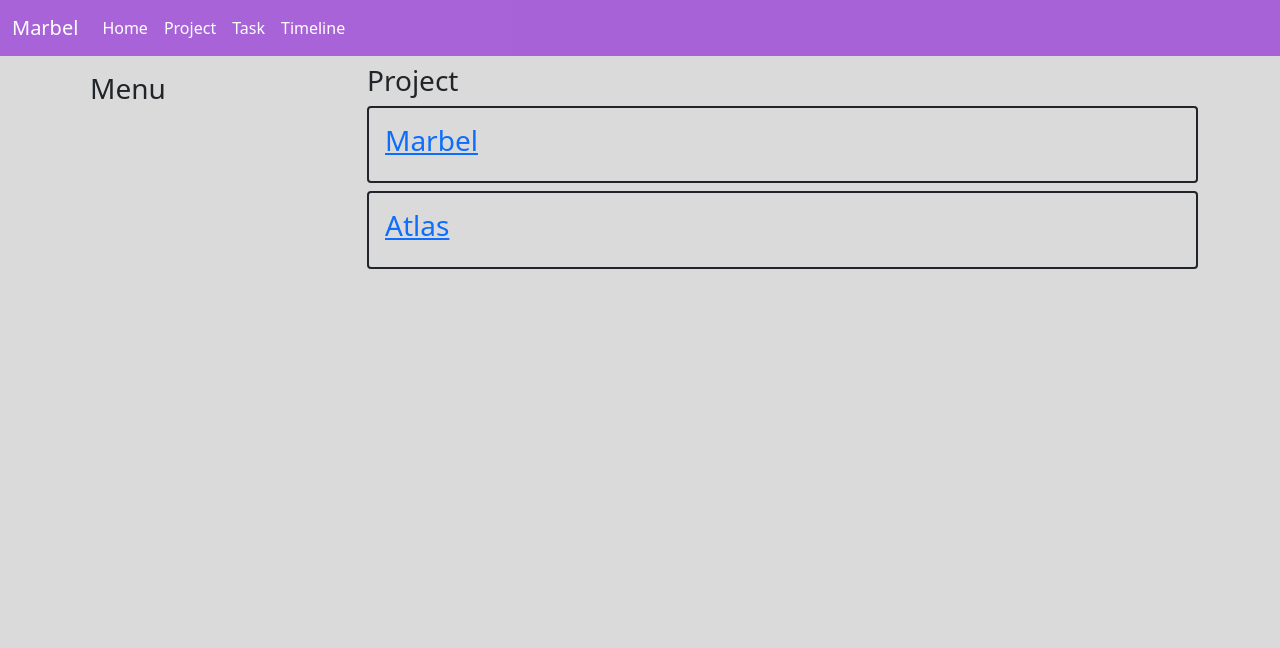
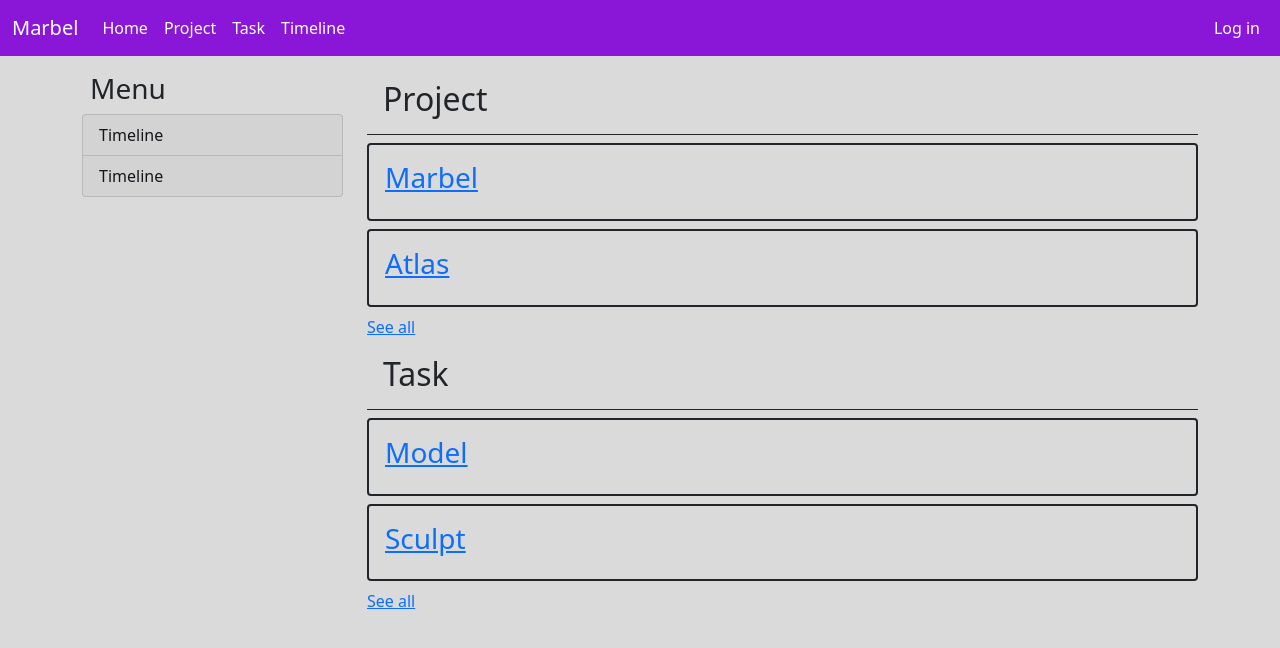
Before and after one commit to Kachornpat/Marbel, a Flask app: page / in a window 1280 px wide. Shown: the top 648 px of the page. Run offline with Flask 3, Linux system fonts and the light colour scheme.

Commit message:
update: project, task pages

```diff
--- a/run.py
+++ b/run.py
@@ -3,27 +3,38 @@ import os
 
 app = Flask(__name__)
 
-project_list = [
-    {
-        "id": 1,
-        "name": "Marbel"
-    },
-    {
-        "id": 2,
-        "name": "Atlas"
-    }
-]
+project_list = [{"id": 1, "name": "Marbel"}, {"id": 2, "name": "Atlas"}]
+
+
+task_list = [{"id": 1, "name": "Model"}, {"id": 2, "name": "Sculpt"}]
 
 
 @app.route("/")
 @app.route("/home")
 def home():
-    return render_template("home.html", title="Home", project_list=project_list)
+    return render_template(
+        "home.html", title="Home", project_list=project_list, task_list=task_list
+    )
+
+
+@app.route("/project")
+def project():
+    return render_template("project_detail.html", title="Project", project_list=project_list)
 
 
 @app.route("/project/<int:project_id>")
-def project(project_id):
-    return render_template("project.html", title="Project", project_id=project_id)
+def project_detail(project_id):
+    return render_template("project_detail.html", title="Project", project_id=project_id)
+
+
+@app.route("/task")
+def task():
+    return render_template("task_detail.html", title="Task", task_list=task_list)
+
+
+@app.route("/task/<int:task_id>")
+def task_detail(task_id):
+    return render_template("task_detail.html", title="Task", task_id=task_id)
 
 
 if __name__ == "__main__":
--- a/static/main.css
+++ b/static/main.css
@@ -5,7 +5,8 @@ body {
 
 header {
   .navbar {
-    background-color: #8a17d79c;
+    background-color: #8a17d7;
+    color: white
   }
 }
 
@@ -26,3 +27,6 @@ header {
 .nav-header .navbar-brand {
   color: white;
 }
+.nav-header .navbar-toggler-icon{
+  color: white;
+}
--- a/templates/home.html
+++ b/templates/home.html
@@ -1,10 +1,21 @@
-{% extends "layout.html" %} {% block content %}
-  <h3 class="mb-2">Project</h3>
+{% extends "layout.html" %}
+{% block content %}
+<div class="h2 p-3 mb-2 border-bottom border-dark">Project</div>
   {% for project in project_list %}
-    <article class="border border-2 border-dark rounded p-3 mb-2">
-      <a href="{{ url_for('project', project_id=project.id) }}">
-        <h3>{{ project.name }}</h3>
-      </a>
-    </article>
+  <article class="border border-2 border-dark rounded p-3 mb-2">
+    <a href="{{ url_for('project_detail', project_id=project.id) }}">
+      <h3>{{ project.name }}</h3>
+    </a>
+  </article>
   {% endfor %}
+<a href="#">See all</a>
+<div class="h2 p-3 mb-2 border-bottom border-dark">Task</div>
+  {% for task in task_list %}
+  <article class="border border-2 border-dark rounded p-3 mb-2">
+    <a href="{{ url_for('task_detail', task_id=task.id) }}">
+      <h3>{{ task.name }}</h3>
+    </a>
+  </article>
+  {% endfor %}
+<a href="#">See all</a>
 {% endblock content %}
--- a/templates/layout.html
+++ b/templates/layout.html
@@ -32,12 +32,12 @@
             aria-expanded="false"
             aria-label="Toggle navigation"
           >
-            <span class="navbar-toggler-icon"></span>
+            <span class="navbar-toggler-icon">&#9776;</span>
           </button>
           <div class="collapse navbar-collapse" id="navbarSupportedContent">
             <ul class="navbar-nav me-auto mb-2 mb-lg-0">
               <li class="nav-item">
-                <a class="nav-link active" aria-current="page" href="#">Home</a>
+                <a class="nav-link active" aria-current="page" href="{{ url_for('home') }}">Home</a>
               </li>
               <li class="nav-item">
                 <a class="nav-link" href="#">Project</a>
@@ -45,9 +45,14 @@
               <li class="nav-item">
                 <a class="nav-link" href="#">Task</a>
               </li>
-              <li class="nav-item"></li>
+              <li class="nav-item me-auto"></li>
                 <a class="nav-link" href="#">Timeline</a>
               </li>
+            </ul>
+            <ul class="navbar-nav ms-auto">
+                <li class="nav-item">
+                  <a class="nav-link" href="#">Log in</a>
+                </li>
             </ul>
           </div>
         </div>
@@ -59,6 +64,10 @@
         <div class="col-md-3">
           <div class="m-2">
             <h3>Menu</h3>
+          </div>
+          <div class="list-group">
+            <a href="#" class="list-group-item list-group-item-action list-group-item-dark">Timeline</a>
+            <a href="#" class="list-group-item list-group-item-action list-group-item-dark">Timeline</a>
           </div>
         </div>
         <div class="col-md-9">{% block content %}{% endblock %}</div>
--- a/templates/project.html
+++ b/templates/project_detail.html
@@ -1,5 +1,6 @@
 {% extends "layout.html" %} {% block content %}
-<div class="h2 p-2 mb-2 border-bottom border-dark">
+<div class="h2 p-3 mb-2 border-bottom border-dark">
     Project ID: {{ project_id }}
 </div>
+
 {% endblock content %}
--- /dev/null
+++ b/templates/task_detail.html
@@ -0,0 +1,6 @@
+{% extends "layout.html" %}
+{% block content %}
+<div class="h2 p-3 mb-2 border-bottom border-dark">
+  Task ID: {{ task_id }}
+</div>
+{% endblock content %}
```
Also changed, not shown: README.md, models.py (added).
